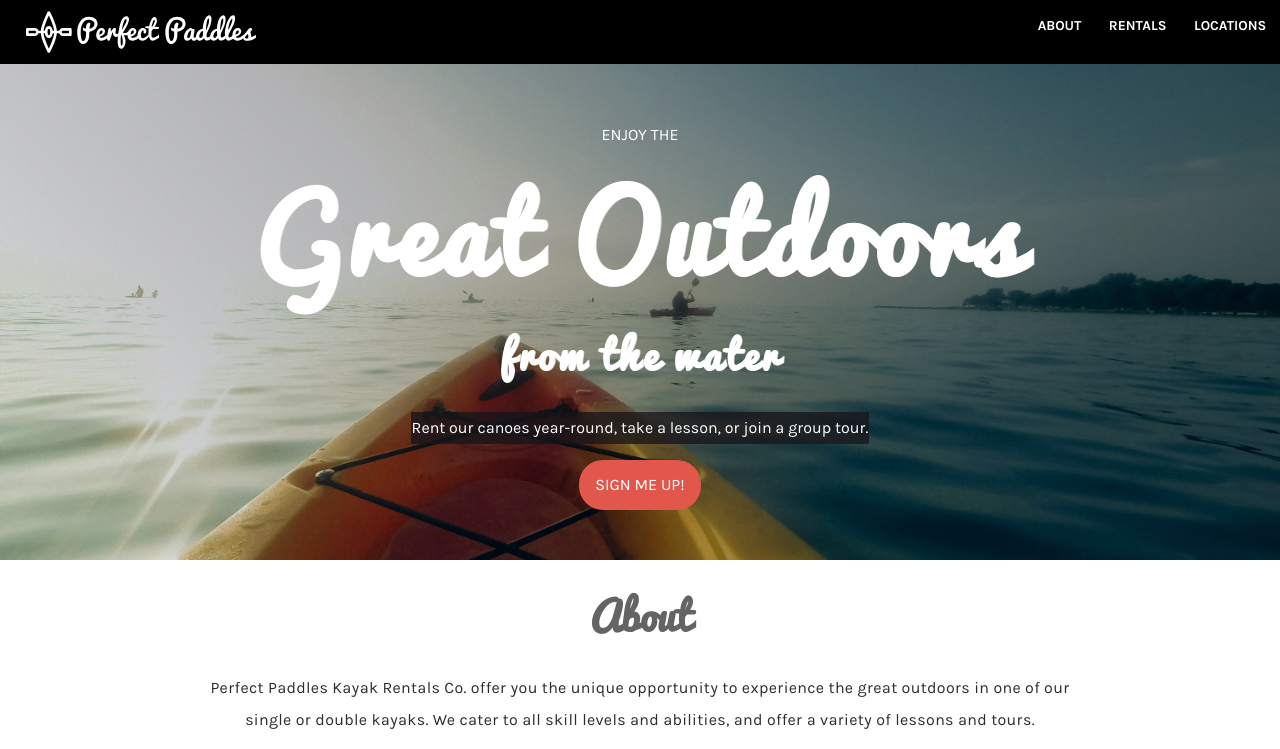
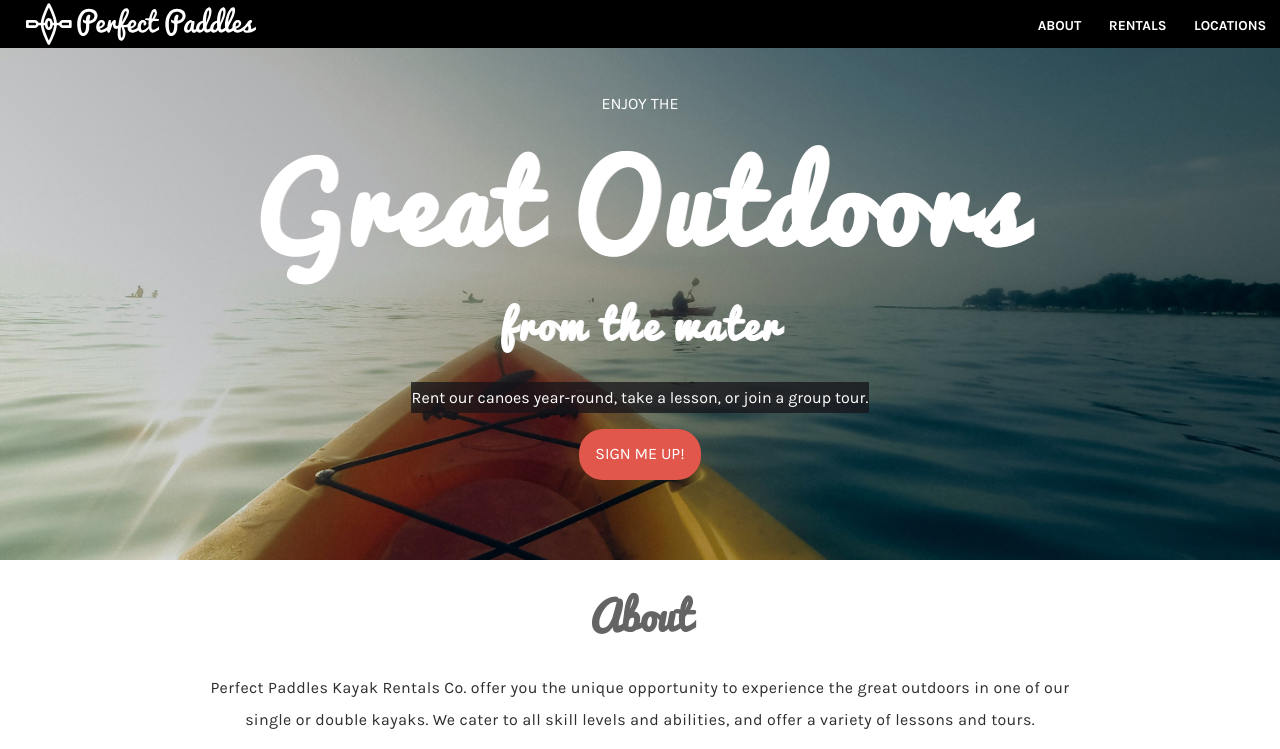
Before and after one commit to illisan/First-Website-Vanilla-HTML-CSS, a plain HTML site: page index.html in a window 1280 px wide. Shown: the top 749 px of the page. Drawn offline with Linux system fonts and the light colour scheme.

Commit message:
Mobile layout fix commit

```diff
--- a/style.css
+++ b/style.css
@@ -489,10 +489,9 @@ nav {
   /*list-style-type: none;*/
   display: flex;
   justify-content: space-between;
-  height: 8%;
+  height: 3rem;
   background-color: black;
   position: fixed;
-  top:0;
   width:100%
 }
 
@@ -542,7 +541,6 @@ nav a:hover {
 
 
 .hero-text {
-  text-align: center;
   color: #FFF;
   line-height: 100%;
   display:flex;
@@ -554,9 +552,6 @@ nav a:hover {
 .hero-text-initial {
   font-family: KarlaRegular;
   text-transform: uppercase;
-  display: flex;
-  justify-content: center;
-  margin-top: 10%;
 }
 
 h1 {
@@ -587,8 +582,6 @@ button {
   border: none;
   padding: 1rem;
   border-radius: 1.5rem;
-  display: flex;
-  justify-content: center;
 }
 
 .hero-cta {
@@ -654,18 +647,17 @@ article img {
 (max-width: 480px) {
 
    .about-text {
-     letter-spacing: .02rem;
-     line-height: 2rem;
      margin-left: 1rem;
      margin-right: 1rem;
-     text-align: center;
    }
    .content-images {
      flex-direction: column;
+     align-items: center;
+     margin: 10px 10px 10px 10px;
    }
    article img {
      width: 95%;
-     margin:10px;
+     margin: 10px;
    }
 }
 
```
Also changed, not shown: index.html (+0 -1 lines).
